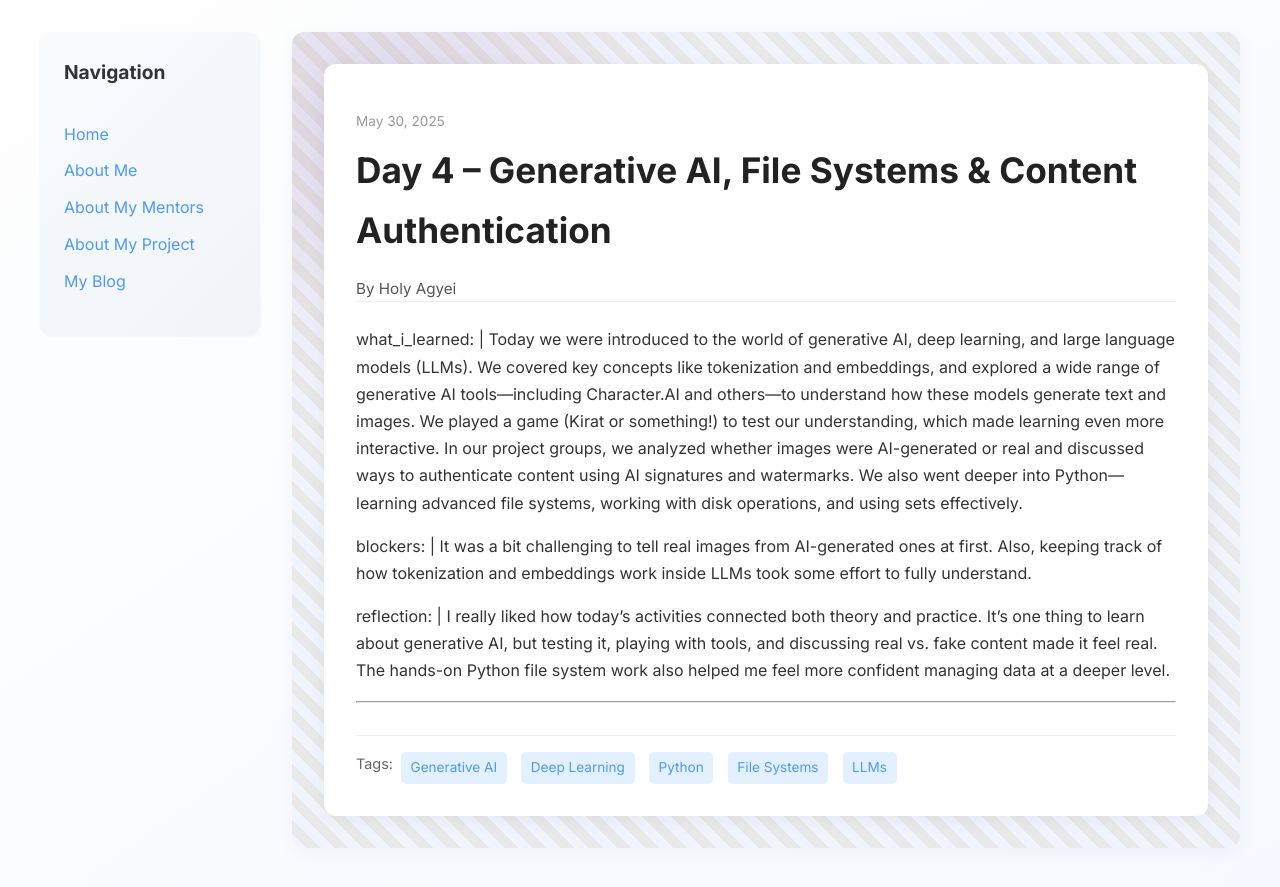
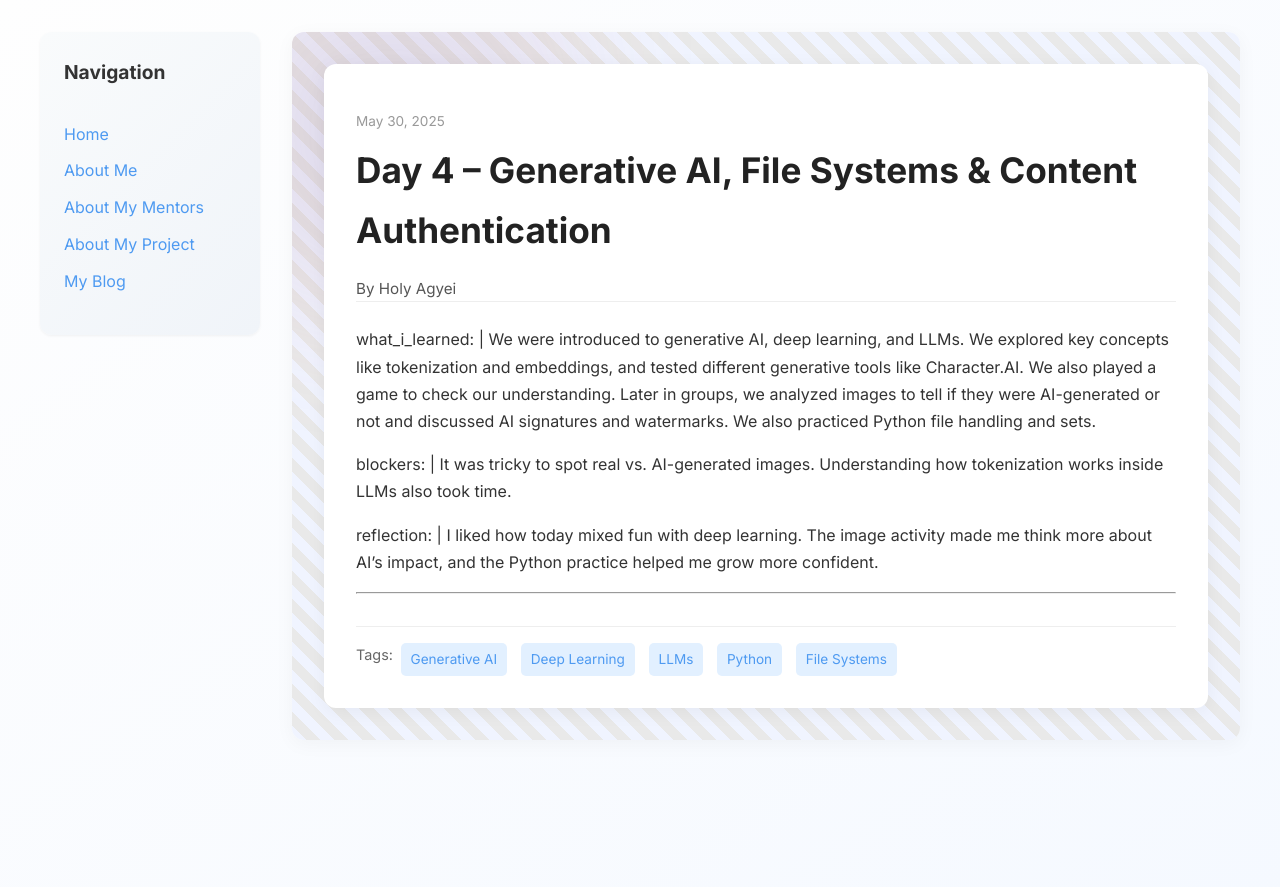
Before and after one commit to holly-agyei/holly-agyei.github.io, a Jekyll site: the page built from _posts/2025-06-02-day-5.md, in a window 1280 px wide. Shown: the top 887 px of the page. Built offline with Jekyll 4.4.1, drawn with Linux system fonts in a browser that asks for light colours.

Commit message:
Update 2025-06-02-day-5.md

```diff
--- a/_posts/2025-06-02-day-5.md
+++ b/_posts/2025-06-02-day-5.md
@@ -4,19 +4,16 @@ title: "Day 4 – Generative AI, File Systems & Content Authentication"
 date: 2025-05-30
 author: Holy Agyei
 permalink: /day4.html
-tags: ["Generative AI", "Deep Learning", "Python", "File Systems", "LLMs"]
+tags: ["Generative AI", "Deep Learning", "LLMs", "Python", "File Systems"]
 ---
 
 what_i_learned: |
-  Today we were introduced to the world of generative AI, deep learning, and large language models (LLMs). We covered key concepts like tokenization and embeddings, and explored a wide range of generative AI tools—including Character.AI and others—to understand how these models generate text and images.
-  We played a game (Kirat or something!) to test our understanding, which made learning even more interactive.
-  In our project groups, we analyzed whether images were AI-generated or real and discussed ways to authenticate content using AI signatures and watermarks.
-  We also went deeper into Python—learning advanced file systems, working with disk operations, and using sets effectively.
+  We were introduced to generative AI, deep learning, and LLMs. We explored key concepts like tokenization and embeddings, and tested different generative tools like Character.AI. We also played a game to check our understanding. Later in groups, we analyzed images to tell if they were AI-generated or not and discussed AI signatures and watermarks. We also practiced Python file handling and sets.
 
 blockers: |
-  It was a bit challenging to tell real images from AI-generated ones at first. Also, keeping track of how tokenization and embeddings work inside LLMs took some effort to fully understand.
+  It was tricky to spot real vs. AI-generated images. Understanding how tokenization works inside LLMs also took time.
 
 reflection: |
-  I really liked how today's activities connected both theory and practice. It’s one thing to learn about generative AI, but testing it, playing with tools, and discussing real vs. fake content made it feel real. The hands-on Python file system work also helped me feel more confident managing data at a deeper level.
+  I liked how today mixed fun with deep learning. The image activity made me think more about AI’s impact, and the Python practice helped me grow more confident.
 
 ---
```
